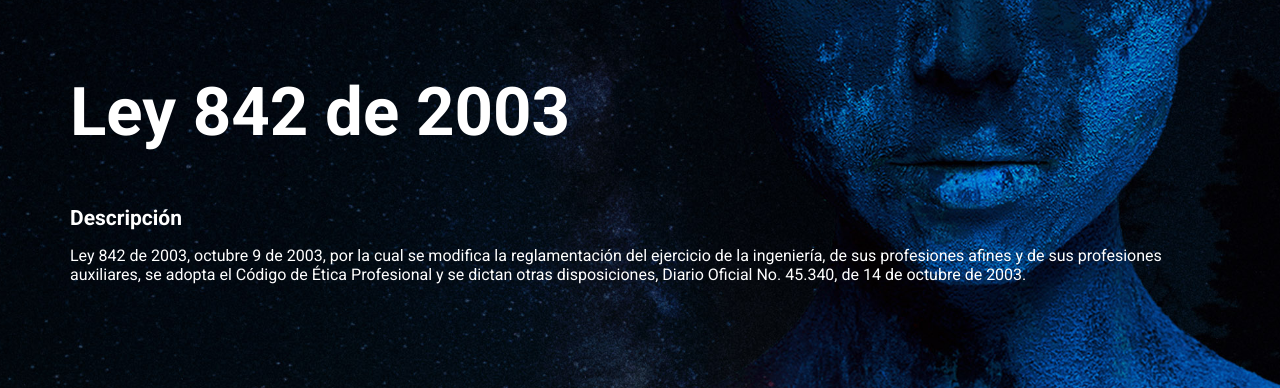
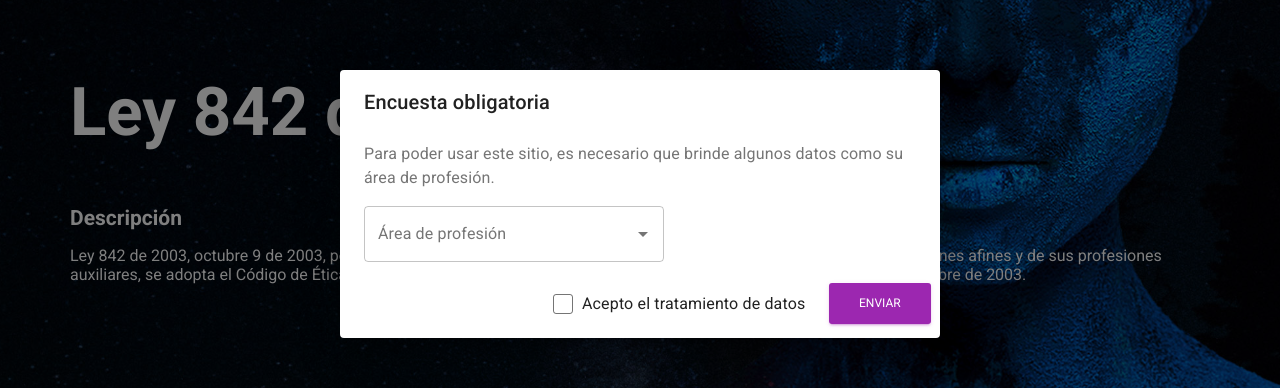
Before and after one commit to LuisEspanna/LawHandler, a React (Create React App) app in the folder client/my-app/: page / in a window 1280 px wide. Shown: the part 196-584 px from the top of the page. Built offline with nearby package versions, Linux system fonts and the light colour scheme; no server answers.

Commit message:
LineChart and survey created

```diff
--- a/client/my-app/package.json
+++ b/client/my-app/package.json
@@ -6,6 +6,7 @@
   "dependencies": {
     "@material-ui/core": "^4.11.2",
     "@material-ui/icons": "^4.11.2",
+    "@material-ui/lab": "^4.0.0-alpha.57",
     "@testing-library/jest-dom": "^5.11.4",
     "@testing-library/react": "^11.1.0",
     "@testing-library/user-event": "^12.1.10",
--- a/client/my-app/src/assets/jss/material-kit-react/customCheckboxRadioSwitch.js
+++ b/client/my-app/src/assets/jss/material-kit-react/customCheckboxRadioSwitch.js
@@ -3,7 +3,7 @@ import {
   dangerColor,
   roseColor,
   grayColor
-} from "assets/jss/material-kit-react.js";
+} from "../../jss/material-kit-react.js";
 
 const customCheckboxRadioSwitch = {
   checkRoot: {
--- /dev/null
+++ b/client/my-app/src/components/Chart/LineChart.jsx
@@ -0,0 +1,43 @@
+import  React, { useState, useEffect } from 'react';
+import Chart from "chart.js";
+import { makeStyles } from "@material-ui/core/styles";
+import Paper from '@material-ui/core/Paper';
+
+const useStyles = makeStyles((theme) => ({
+    paper:{
+        margin:theme.spacing(3),
+        padding:theme.spacing(3)
+    }
+}));
+
+export default function LineChart({labels, datasets}){
+    const classes = useStyles();
+    const [chartRef] = useState(React.createRef());
+
+    useEffect(() => {
+        const myChartRef = chartRef.current.getContext("2d");
+
+        new Chart(myChartRef, {
+            type: "line",
+            data: {
+                //Bring in data
+                labels,
+                datasets,
+            },
+            options: {
+                //Customize chart options
+            }
+        });
+    },[labels, datasets, chartRef]);
+
+
+
+    return (
+        <Paper elevation={3} className={classes.paper}>
+            <canvas
+                id="lineChart"
+                ref={chartRef}
+            />
+        </Paper >
+    )
+}
--- /dev/null
+++ b/client/my-app/src/components/Survey/Autocomplete.jsx
@@ -0,0 +1,17 @@
+/* eslint-disable no-use-before-define */
+import React from 'react';
+import TextField from '@material-ui/core/TextField';
+import Autocomplete from '@material-ui/lab/Autocomplete';
+
+export default function ComboBox({onSelect, data}) {
+
+  return (
+    <Autocomplete
+      onChange={onSelect}
+      id="combo-box-demo"
+      options={data}
+      style={{ width: 300 }}
+      renderInput={(params) => <TextField {...params} label="Área de profesión" variant="outlined" />}
+    />
+  );
+}
--- /dev/null
+++ b/client/my-app/src/components/Survey/SurveyDialog.jsx
@@ -0,0 +1,101 @@
+import React, {useState} from 'react';
+import Dialog from '@material-ui/core/Dialog';
+import DialogActions from '@material-ui/core/DialogActions';
+import DialogContent from '@material-ui/core/DialogContent';
+import DialogContentText from '@material-ui/core/DialogContentText';
+import DialogTitle from '@material-ui/core/DialogTitle';
+import AddIcon from '@material-ui/icons/AddCircleOutline';
+import IconButton from '@material-ui/core/IconButton';
+import Tooltip from '@material-ui/core/Tooltip';
+import {useDispatch, useSelector} from 'react-redux';
+import Checkbox from "@material-ui/core/Checkbox";
+import Check from "@material-ui/icons/Check";
+import FormControlLabel from "@material-ui/core/FormControlLabel";
+import { makeStyles } from "@material-ui/core/styles";
+import styles from "../../assets/jss/material-kit-react/customCheckboxRadioSwitch.js";
+import Button from '../CustomButtons/Button';
+
+//Actions
+import {setProfession} from '../../redux/actions/users/users';
+
+import Autocomplete from "./Autocomplete.jsx";
+
+const useStyles = makeStyles(styles);
+
+const professions = [
+  "Derecho",
+  "Ingeniería",
+  "Salud",
+  "Enseñanza",
+  "Otro",
+];
+
+export default function SurveyDialog({onSave}) {
+  //const [open, setOpen] = React.useState(false);
+  const [value, setValue] = useState("");
+  const dispatch = useDispatch();
+  const classes = useStyles();
+
+  const open = useSelector(state => state.users.profession)
+
+  const handleChange = (event) => {
+    if(professions.filter(p=> p === event.target.innerHTML).length === 1){
+      console.log(professions.filter(p=> p === event.target.innerHTML))
+      console.log(event.target.innerHTML);
+      setValue(event.target.innerHTML);
+    }else{
+      setValue(undefined);
+    }
+  };
+
+  const handleClickOpen = () => {
+    //setOpen(true);
+  };
+
+  const handleClose = () => {
+    //setOpen(false);
+  };
+
+  const handleSend = () => {
+    if(!value)alert("Debes seleccionar un área de profesión");
+    dispatch(setProfession(value));
+  };
+
+  return (
+    <div>
+      <Tooltip title="Add keyword">
+        <IconButton onClick={handleClickOpen}>
+          <AddIcon />
+        </IconButton>
+      </Tooltip>
+      <Dialog open={!open?true:false} onClose={handleClose} aria-labelledby="form-dialog-title">
+        <DialogTitle id="form-dialog-title">Encuesta obligatoria</DialogTitle>
+        <DialogContent>
+          <DialogContentText>
+            Para poder usar este sitio, es necesario que brinde algunos datos como su área de profesión.
+          </DialogContentText>
+          <p></p>
+          <Autocomplete onSelect={handleChange} data={professions}/>
+        </DialogContent>
+        <DialogActions>
+          <FormControlLabel
+            control={
+              <Checkbox
+                checked={
+                  value?true:false
+                }
+                checkedIcon={<Check className={classes.checkedIcon} />}
+                icon={<Check className={classes.uncheckedIcon} />}
+                classes={{ checked: classes.checked }}
+              />
+            }
+            label="Acepto el tratamiento de datos"
+          />
+          <Button color="primary" onClick={handleSend} >
+            Enviar
+          </Button>
+        </DialogActions>
+      </Dialog>
+    </div>
+  );
+}
--- a/client/my-app/src/redux/actions/index.js
+++ b/client/my-app/src/redux/actions/index.js
@@ -13,6 +13,7 @@ export const types = {
 
     //Users
     SET_USER:"SET_USER",
+    SET_PROFESSION:"SET_PROFESSION",
 
     //Users
     LOAD_RESULTS:"LOAD_RESULTS",
--- a/client/my-app/src/redux/actions/users/users.js
+++ b/client/my-app/src/redux/actions/users/users.js
@@ -20,3 +20,8 @@ export const setUser = (user) => ({
     type: types.SET_USER,
     payload: user
 })
+
+export const setProfession = (profession) => ({
+    type: types.SET_PROFESSION,
+    payload: profession
+})
--- a/client/my-app/src/redux/reducers/usersReducer.js
+++ b/client/my-app/src/redux/reducers/usersReducer.js
@@ -2,7 +2,8 @@ import {types} from '../actions/index';
 
 const initState = {
     users:[],
-    user:undefined
+    user:undefined,
+    profession:undefined
 }
 
 function reducer( state = initState, action ) {
@@ -18,6 +19,11 @@ function reducer( state = initState, action ) {
                 ...state,
                 user: action.payload
             }
+        case types.SET_PROFESSION:
+            return {
+                ...state,
+                profession: action.payload
+            }
         default:
             return state;
     }
--- a/client/my-app/src/utils.js
+++ b/client/my-app/src/utils.js
@@ -124,7 +124,23 @@ export async function postData(url = '', data = {}, ac) {
         });
         return title;
     });
-
-    //console.log(results);
     return results;
   }
+
+
+
+export const toChart = () => {
+
+    //visitors
+    const fb = {
+        "sdasdferfw22":{
+            tipo: "Ingeniero",
+            date: new Date().getTime()
+        }
+    }
+
+    return {
+        "tipo": "imagen",
+        "url" : "https://wallpapercave.com/wp/wp6476165.jpg"
+    }
+};
--- a/client/my-app/src/views/HomePage/HomePage.jsx
+++ b/client/my-app/src/views/HomePage/HomePage.jsx
@@ -20,6 +20,8 @@ import imageBackground from "../../assets/img/bg4.jpg";
 import {useDispatch, useSelector } from 'react-redux';
 
 import SectionTitle from '../../components/Sections/SectionTitle.jsx';
+import LineChart from "../../components/Chart/LineChart.jsx";
+import SurveyDialog from "../../components/Survey/SurveyDialog.jsx";
 
 //actions
 import {startLoadingTitles, loadTitles} from '../../redux/actions/titles/titles.js';
@@ -79,7 +81,13 @@ export default function Components(props) {
       </Parallax>
 
       <div className={classNames(classes.main, classes.mainRaised)}>
-
+        <LineChart labels={["Jan", "Feb", "March"]} datasets={[
+                    {
+                        label: "Sales",
+                        data: [86, 67, 91],
+                    }
+                ]} />
+        <SurveyDialog/>
         {
           titulos &&
           titulos.map((titulo, i) => {
```
Also changed, not shown: 1 other file (tests, documents, lock files or other folders).
